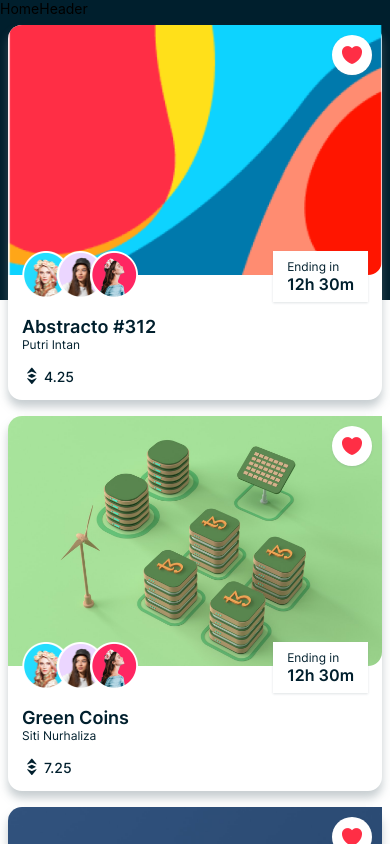
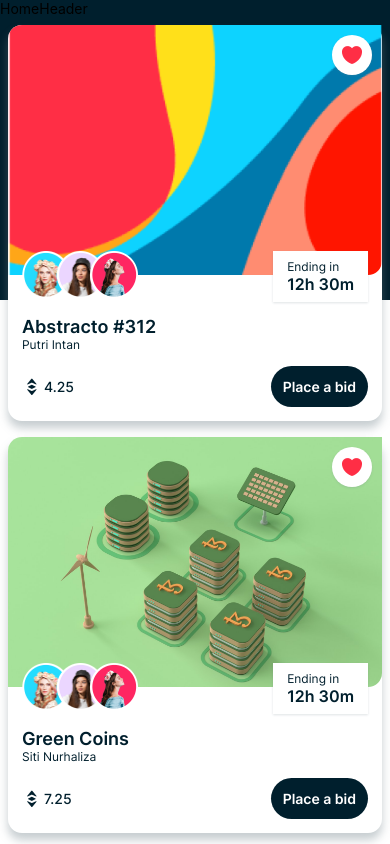
Before and after one commit to davidobi/simple-react-native-app, a React Native app: screen /Home in a window 390 px wide. Shown: the top 844 px of the page. Built offline with nearby package versions, Linux system fonts and the light colour scheme.

Commit message:
complete setup of NFT card

```diff
--- a/components/Button.js
+++ b/components/Button.js
@@ -26,10 +26,24 @@
   )
 }
 
-export const RectButton = () => {
+export const RectButton = (minWidth, handlePress, ...props) => {
   return (
-    <View>
-      <Text>Rectangular Button</Text>
-    </View>
+    <TouchableOpacity style={{
+        backgroundColor: COLORS.primary,
+        borderRadius: SIZES.extraLarge,
+        minWidth: minWidth,
+        padding: SIZES.small,
+        ...props,
+    }}
+        onPress={handlePress}
+    >
+       <Text style={{
+         fontFamily: FONTS.semiBold,
+         color: COLORS.white,
+         textAlign: 'center',
+       }}>
+         Place a bid
+       </Text>
+    </TouchableOpacity>
   )
 }
--- a/components/NFTCard.js
+++ b/components/NFTCard.js
@@ -46,6 +46,10 @@
             alignItems: 'center',
           }}>
             <ETHPrice price={data.price} />
+            <RectButton
+              minWidth={'120'}
+              handlePress= {()=> Navigation.navigate('Details', { data })}
+            />
           </View>
       </View>
     </View>
--- a/components/SubInfo.js
+++ b/components/SubInfo.js
@@ -24,8 +24,9 @@
         fontFamily: FONTS.medium,
         fontSize: SIZES.font,
         color: COLORS.primary,
-
-      }}>{price}</Text>
+      }}>
+        {price}
+      </Text>
     </View>
   )
 }
```
